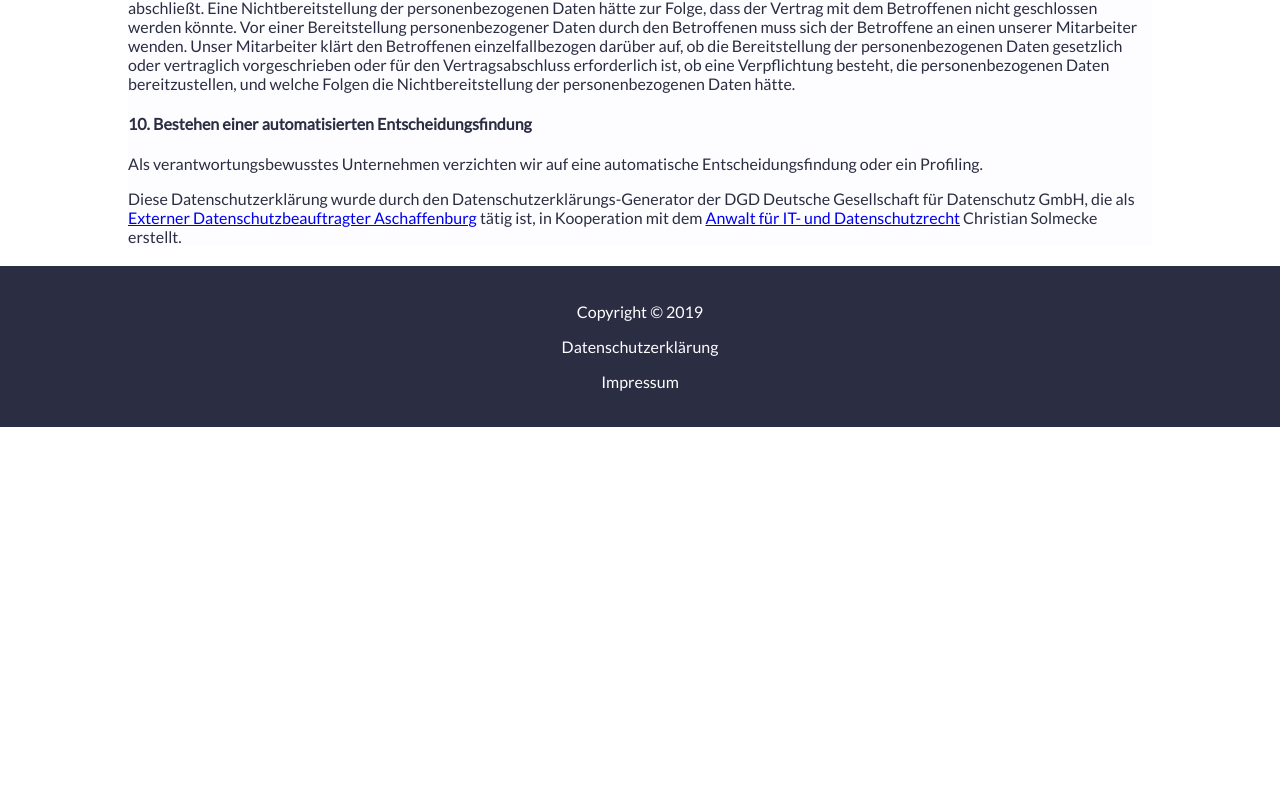
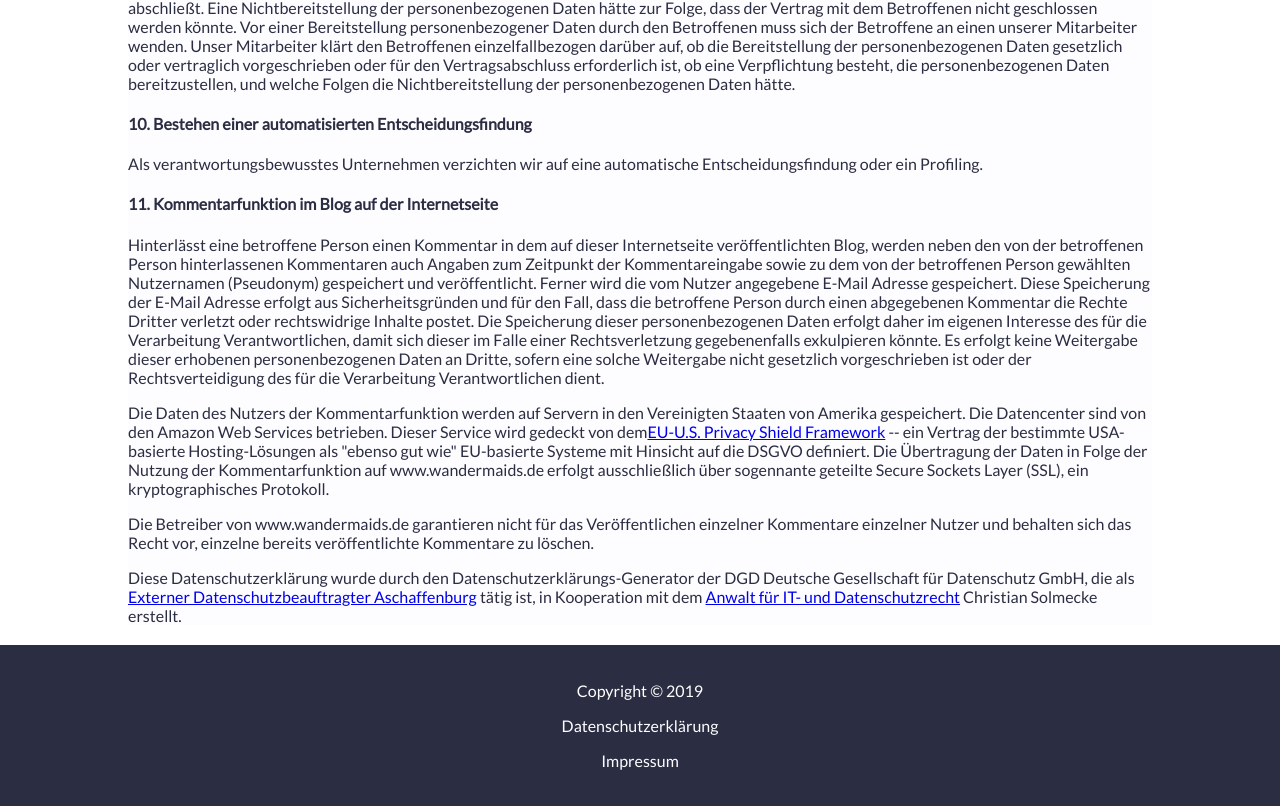
Before and after one commit to kueckelheim/wandermaids, a React (Create React App) app: page /datenschutzerklaerung in a window 1280 px wide. Shown: the part 6894-7700 px from the top of the page. Before the commit the page ends 7321 px from the top, so only its background shows below. Built offline with nearby package versions, Linux system fonts and the light colour scheme.

Commit message:
translations privacy policy

```diff
--- a/src/components/comments/comments.js
+++ b/src/components/comments/comments.js
@@ -118,7 +118,7 @@ class Comments extends Component {
         <div className="commentsWrapper">{comments}</div>
         <p />
         <div>
-          <h3>Leave a Comment</h3>
+          <h3>Hinterlasse einen Kommentar</h3>
           <form onSubmit={this.onSubmit}>
             <ul className="formStyle">
               <li>
@@ -153,7 +153,7 @@ class Comments extends Component {
               </li>
               <li>
                 <label>
-                  Message<span className="required">*</span>
+                  Nachricht<span className="required">*</span>
                 </label>
                 <textarea
                   className="field-long field-textarea"
@@ -169,9 +169,9 @@ class Comments extends Component {
                   name="conditions"
                   onClick={this.onCheckbox}
                 />{" "}
-                I agree to our{" "}
-                <Link to="/privacy policy#comments" className="link">
-                  terms and conditions
+                I stimme den{" "}
+                <Link to="/datenschutzerklaerung#comments" className="link">
+                  Teilnahmebedingungen zu
                 </Link>
                 .
               </li>
--- a/src/components/footer/policy.js
+++ b/src/components/footer/policy.js
@@ -198,6 +198,28 @@ Vor einer Bereitstellung personenbezogener Daten durch den Betroffenen muss sich
 <h4>10. Bestehen einer automatisierten Entscheidungsfindung</h4>
 <p>Als verantwortungsbewusstes Unternehmen verzichten wir auf eine automatische Entscheidungsfindung oder ein Profiling.</p>
 
+<h4 id="comments">
+              11. Kommentarfunktion im Blog auf der Internetseite
+            </h4>
+            <p>
+            Hinterlässt eine betroffene Person einen Kommentar in dem auf dieser Internetseite veröffentlichten Blog, werden neben den von der betroffenen Person hinterlassenen Kommentaren auch Angaben zum Zeitpunkt der Kommentareingabe sowie zu dem von der betroffenen Person gewählten Nutzernamen (Pseudonym) gespeichert und veröffentlicht. Ferner wird die vom Nutzer angegebene E-Mail Adresse gespeichert. Diese Speicherung der E-Mail Adresse erfolgt aus Sicherheitsgründen und für den Fall, dass die betroffene Person durch einen abgegebenen Kommentar die Rechte Dritter verletzt oder rechtswidrige Inhalte postet. Die Speicherung dieser personenbezogenen Daten erfolgt daher im eigenen Interesse des für die Verarbeitung Verantwortlichen, damit sich dieser im Falle einer Rechtsverletzung gegebenenfalls exkulpieren könnte. Es erfolgt keine Weitergabe dieser erhobenen personenbezogenen Daten an Dritte, sofern eine solche Weitergabe nicht gesetzlich vorgeschrieben ist oder der Rechtsverteidigung des für die Verarbeitung Verantwortlichen dient.
+            </p>
+
+            <p>
+              Die Daten des Nutzers der Kommentarfunktion werden auf Servern in den Vereinigten Staaten von Amerika gespeichert. Die Datencenter sind von den Amazon Web Services betrieben.
+              Dieser Service wird gedeckt von dem
+              <a href="https://ec.europa.eu/info/law/law-topic/data-protection/data-transfers-outside-eu/eu-us-data-transfers_en">
+                EU-U.S. Privacy Shield Framework
+              </a>{" "}
+              -- ein Vertrag der bestimmte USA-basierte Hosting-Lösungen als "ebenso gut wie" EU-basierte Systeme mit Hinsicht auf die DSGVO definiert.
+              Die Übertragung der Daten in Folge der Nutzung der Kommentarfunktion auf www.wandermaids.de erfolgt ausschließlich über sogennante geteilte
+              Secure Sockets Layer (SSL), ein kryptographisches Protokoll.
+</p>
+            <p>
+              Die Betreiber von www.wandermaids.de garantieren nicht für das Veröffentlichen einzelner Kommentare einzelner Nutzer und behalten
+              sich das Recht vor, einzelne bereits veröffentlichte Kommentare zu löschen.
+            </p>
+
 <p>Diese Datenschutzerklärung wurde durch den Datenschutzerklärungs-Generator der DGD Deutsche Gesellschaft für Datenschutz GmbH, die als <a href="https://dg-datenschutz.de/datenschutz-dienstleistungen/externer-datenschutzbeauftragter/">Externer Datenschutzbeauftragter Aschaffenburg</a> tätig ist, in Kooperation mit dem <a href="https://www.wbs-law.de/it-recht/datenschutzrecht/">Anwalt für IT- und Datenschutzrecht</a> Christian Solmecke erstellt.
 </p>
 
```
